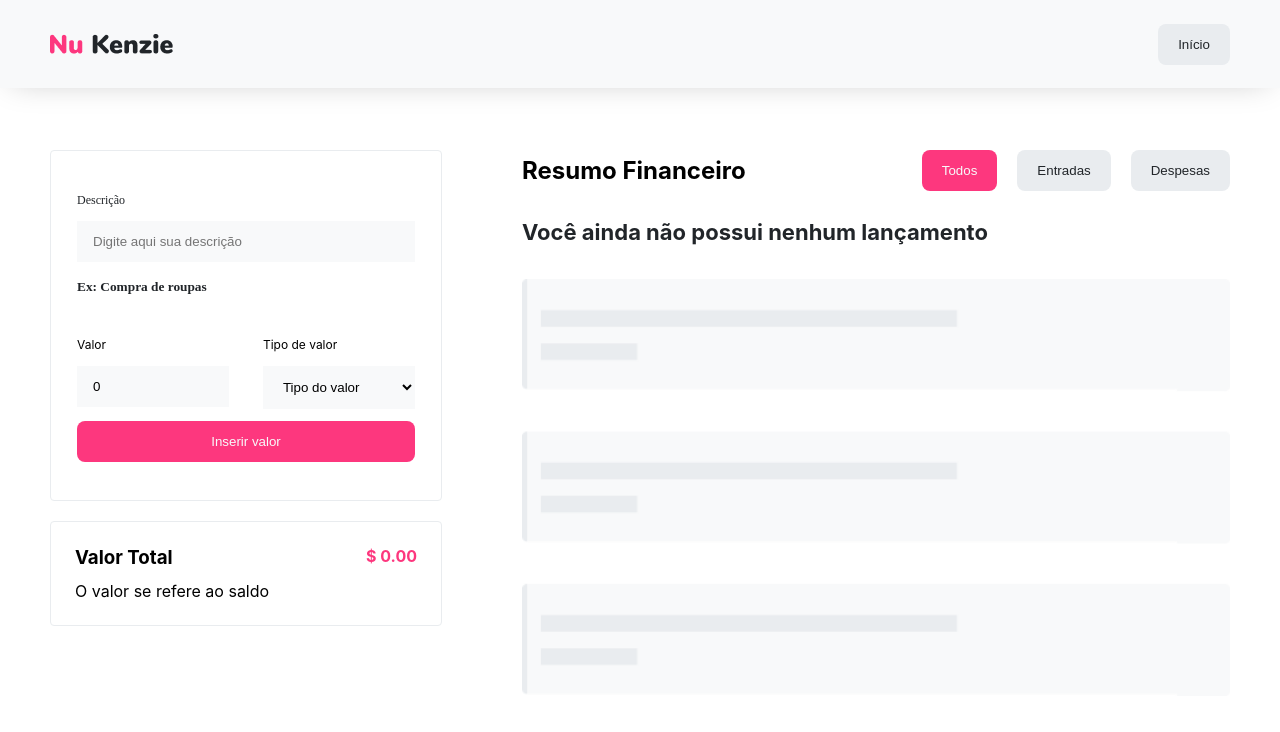
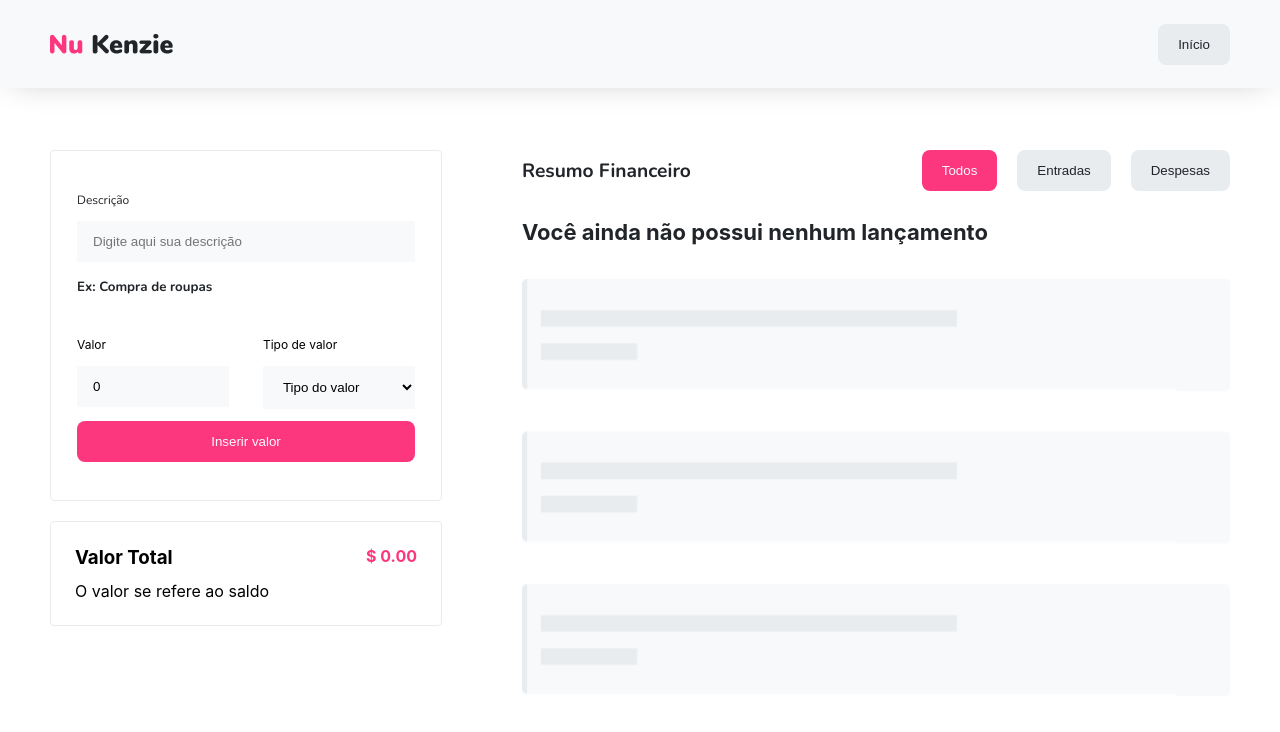
Before and after one commit to vinisooo/nu-kenzie, a React (Create React App) app: page / in a window 1280 px wide. Both pictures are taken after a click on the button "Iniciar". Shown: the top 732 px of the page. Built offline with nearby package versions, Linux system fonts and the light colour scheme.

Commit message:
fix: adjusts financial summary title css at filtering area

```diff
--- a/src/components/filter/index.jsx
+++ b/src/components/filter/index.jsx
@@ -20,7 +20,7 @@ const FilterTransactions = ({filter, setFilter})=>{
 
     return (
         <div className="filter-div">
-            <h2>Resumo Financeiro</h2>
+            <h2 className='financial-summary-title'>Resumo Financeiro</h2>
             <nav className="filters">
                 {
                     buttons.map((btn, index)=>{
--- a/src/components/filter/style.css
+++ b/src/components/filter/style.css
@@ -12,6 +12,15 @@
     gap: 1.25rem;
 }
 
+.financial-summary-title{
+    font-family: 'Nunito';
+    font-style: normal;
+    font-weight: 700;
+    font-size: 1.2rem;
+    line-height: 30px;
+    color: var(--color-grey-4);
+}
+
 @media (min-width: 860px){
     .filter-div{
         flex-direction: row;
--- a/src/globalStyles.css
+++ b/src/globalStyles.css
@@ -1,3 +1,6 @@
+@import url('https://fonts.googleapis.com/css2?family=Nunito:ital,wght@0,200;0,300;0,400;0,500;0,600;0,700;0,800;0,900;0,1000;1,200;1,300;1,400;1,500;1,600;1,700;1,800;1,900;1,1000&display=swap');
+@import url('https://fonts.googleapis.com/css2?family=Inter:wght@100;200;300;400;500;600;700;800;900&display=swap');
+
 *{
     margin: 0;
     box-sizing: border-box;
```
